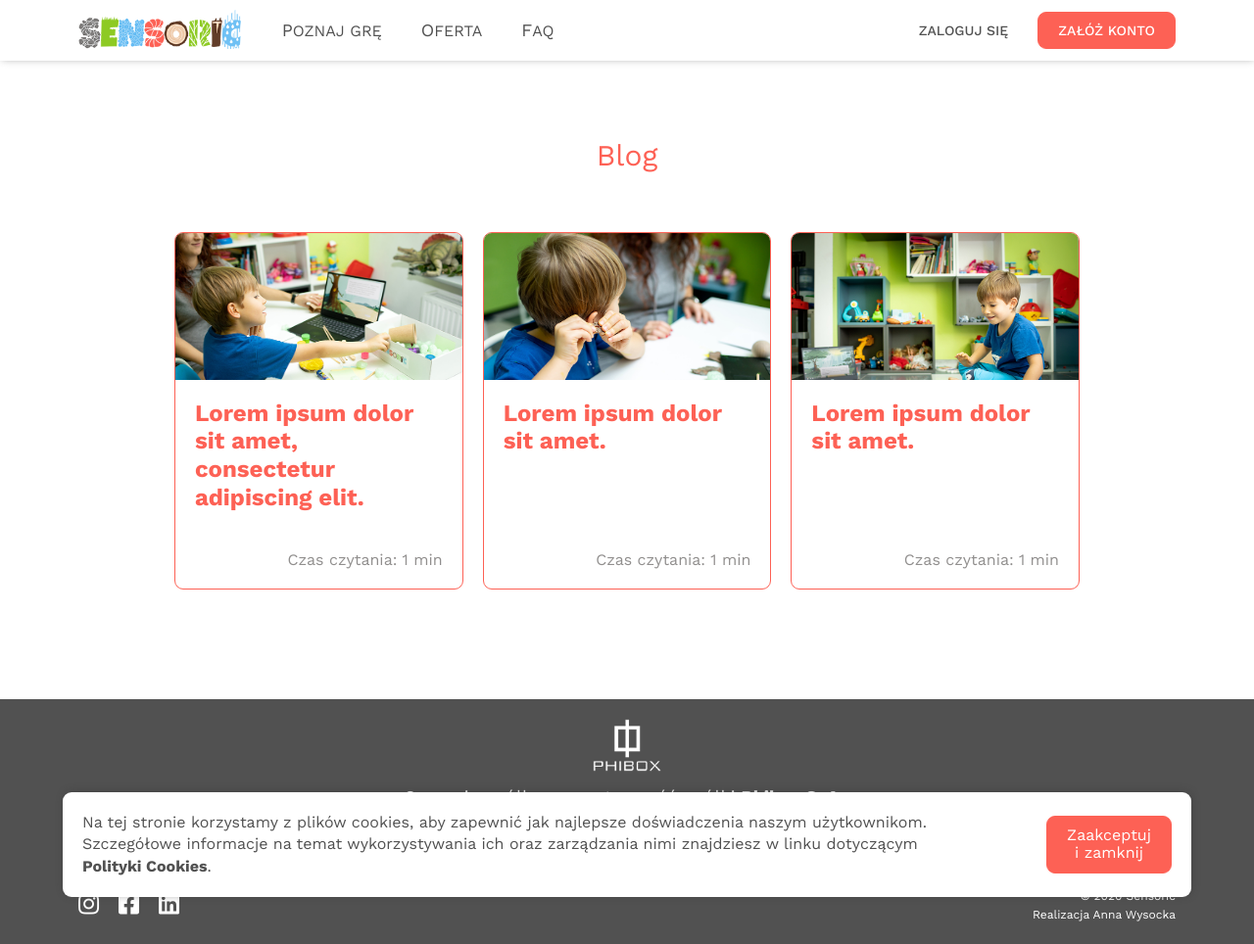
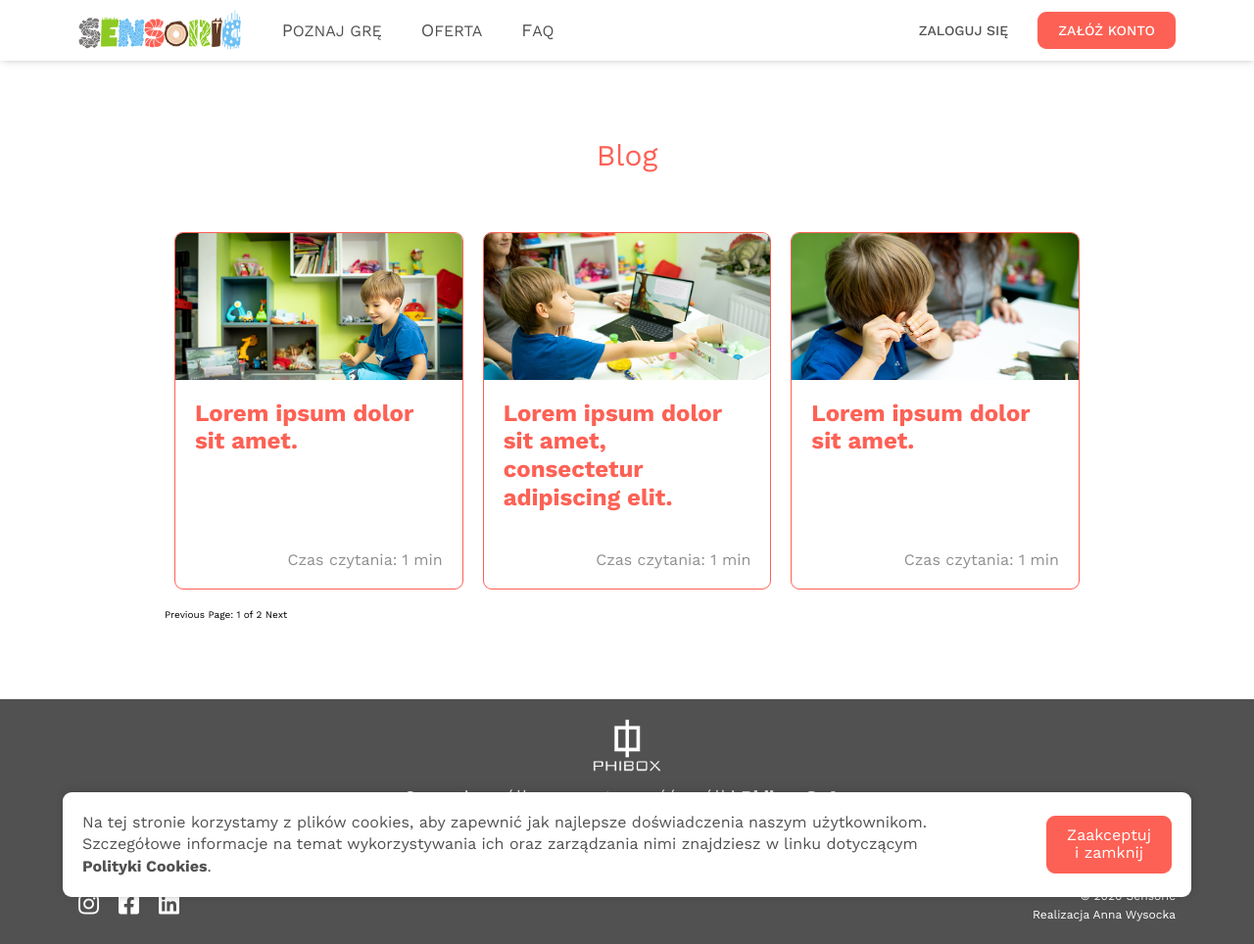
Before and after one commit to awysocka/sensoric-website, a Jekyll site: the page built from blog/index.html, in a window 1280 px wide and 964 px high. Shown: the whole window at 98% size. Built offline with Jekyll 4.4.1, drawn with Linux system fonts in a browser that asks for light colours; the list of posts is cut into pages by our own code.

Commit message:
Add blog pagination

```diff
--- a/Gemfile
+++ b/Gemfile
@@ -11,4 +11,5 @@
     gem 'jekyll-seo-tag'
     gem 'jekyll-minifier'
     gem 'jekyll-autoprefixer'
+    gem 'jekyll-paginate-v2'
 end
--- a/_config.yml
+++ b/_config.yml
@@ -44,3 +44,20 @@
       type: "posts"
     values:
       layout: "post"
+      permalink: "/blog/:year/:month/:title/"
+
+pagination:
+  enabled: true
+  debug: true
+  collection: 'posts'
+  per_page: 3
+  permalink: '/:num/'
+  title: ':title'
+  limit: 0
+  sort_field: 'date'
+  sort_reverse: true
+  category: 'posts'
+  locale: ''
+  trail:
+    before: 2
+    after: 2
--- a/blog.html
+++ /dev/null
@@ -1,11 +0,0 @@
----
-layout: page
-title: Blog
-permalink: /blog/
----
-
-<div class="posts__wrapper">
-    {% for post in site.posts%}
-        {% include post-box.html %}
-    {% endfor %}
-</div>
--- /dev/null
+++ b/blog/index.html
@@ -0,0 +1,32 @@
+---
+layout: page
+title: Blog
+permalink: /blog/
+pagination:
+  enabled: true
+---
+
+<div class="posts__wrapper">
+    {% for post in paginator.posts%}
+        {% include post-box.html %}
+    {% endfor %}
+</div>
+
+<!-- Pagination links -->
+<div class="pagination">
+    {% if paginator.previous_page %}
+      <a href="{{ paginator.previous_page_path }}" class="previous">
+        Previous
+      </a>
+    {% else %}
+      <span class="previous">Previous</span>
+    {% endif %}
+    <span class="page_number ">
+      Page: {{ paginator.page }} of {{ paginator.total_pages }}
+    </span>
+    {% if paginator.next_page %}
+      <a href="{{ paginator.next_page_path }}" class="next">Next</a>
+    {% else %}
+      <span class="next ">Next</span>
+    {% endif %}
+  </div>
```
Also changed, not shown: _posts/2020-12-9-Unknown-post2.md (added, +7 -0 lines), Gemfile.lock.
